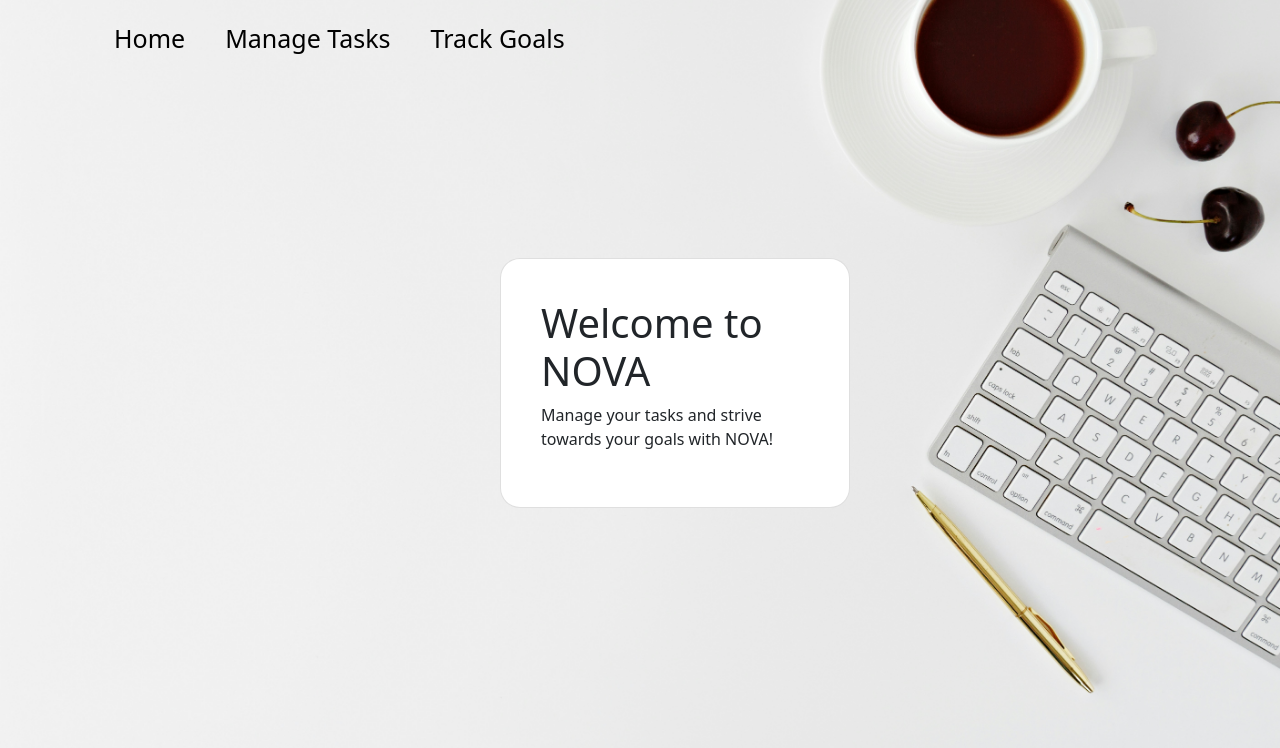
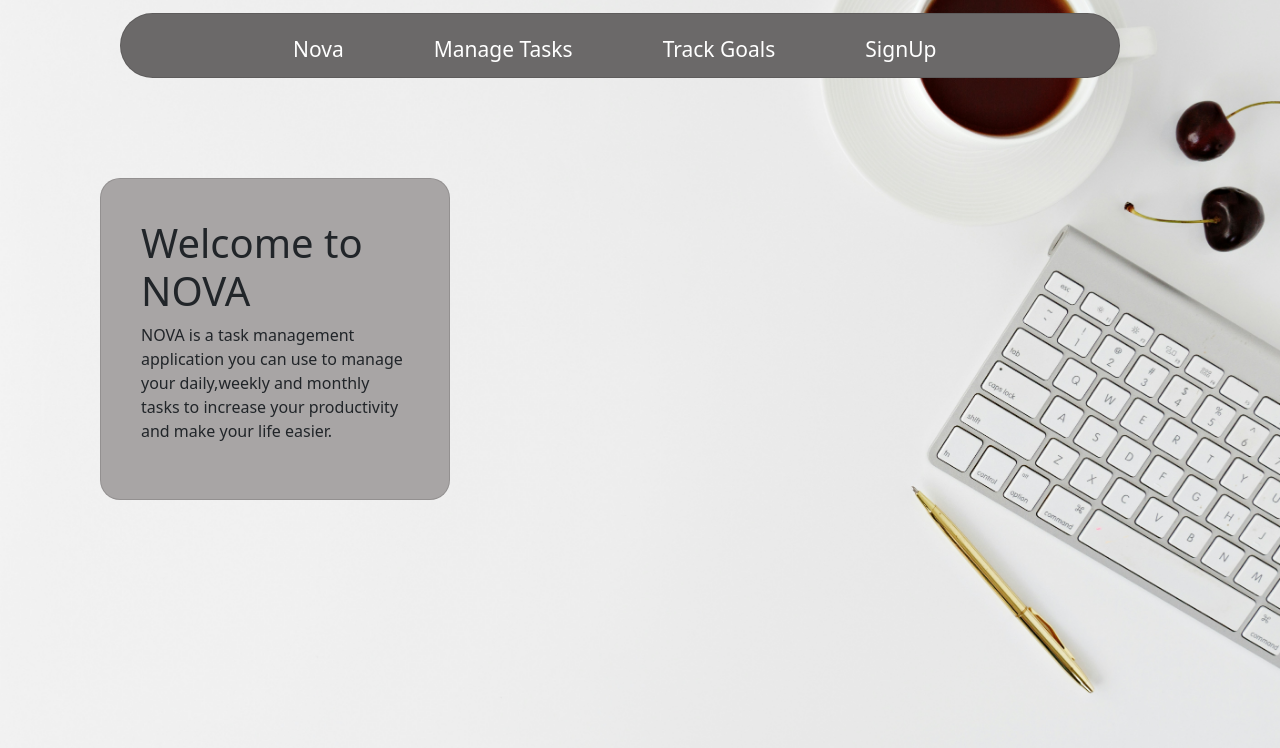
Before and after one commit to coderobel/NOVA2.0, a Django app: page / in a window 1280 px wide. Shown: the top 748 px of the page. Run offline with Django 5.2, Linux system fonts and the light colour scheme.

Commit message:
styled base.html and home.html

```diff
--- a/taskmanagement_app/static/taskmanagement_app/css/styles.css
+++ b/taskmanagement_app/static/taskmanagement_app/css/styles.css
@@ -9,24 +9,52 @@ body {
     background-attachment: fixed;
     background-position: center center;
 }
-#nav {
+header {
+    display: flex;
+    flex-direction: row;
+}
+h1 {
+    display: inline;
+}
+
+nav ul {
     margin-top: 20px;
     display: flex;
     flex-direction: row;
     list-style: none;
 }
-.navlink {
-    color:black;
-    margin-right: 40px;
-    font-size: 25px;
+nav li {
+    float: left;
+}
+nav li a{
+    color:white;
+    margin-right: 90px;
+    font-size: 21px;
     font-weight:500;
     text-decoration: none;
 }
 
-.card {
+nav li a:hover {
+    color: #9292ef;
+    font-size: 23px;
+    transition-duration: 0.5s;
+}
+#card {
+    background-color: rgb(168, 165, 165);
     padding: 40px;
     width: 350px;
     border-radius: 20px;
-    margin-top: 200px;
-    margin-left: 500px;
+    margin-top: 100px;
+    margin-left: 100px;
 }
+#Nova-h1 {
+    margin-left: 140px;
+}
+#nav {
+    margin-top: 13px;
+    margin-left: 120px;
+    background-color:rgb(107, 105, 105);
+    height: 65px;
+    width: 1000px;
+    border-radius: 50px;
+}
--- a/taskmanagement_app/templates/taskmanagement_app/base.html
+++ b/taskmanagement_app/templates/taskmanagement_app/base.html
@@ -10,17 +10,20 @@
   </head>
 
   <body>
-    <header>
-        <nav class="container">
-            <ul id="nav">
+    <header class="card" id="nav">
+        <nav>
+            <ul>
                 <li>
-                    <a href="{% url 'taskmanagement_app:home' %}" class="navlink">Home</a>
+                    <a href="{% url 'taskmanagement_app:home' %}" id="Nova-h1">Nova</a>
                 </li>
                 <li>
-                    <a href="{% url 'taskmanagement_app:tasks' %}" class="navlink">Manage Tasks</a>
+                    <a href="{% url 'taskmanagement_app:tasks' %}">Manage Tasks</a>
                 </li>
                 <li>
-                    <a href="#" class="navlink">Track Goals</a>
+                    <a href="#">Track Goals</a>
+                </li>
+                <li>
+                    <a href="#">SignUp</a>
                 </li>
             </ul>
         </nav>
--- a/taskmanagement_app/templates/taskmanagement_app/home.html
+++ b/taskmanagement_app/templates/taskmanagement_app/home.html
@@ -1,7 +1,7 @@
 {% extends 'taskmanagement_app/base.html' %}
 {% block content %}
-    <div class="card">
+    <div class="card" id="card">
         <h1>Welcome to NOVA</h1>
-        <p>Manage your tasks and strive towards your goals with NOVA!</p>
+        <p>NOVA is a task management application you can use to manage your daily,weekly and monthly tasks to increase your productivity and make your life easier.</p>
     </div>
 {% endblock content %}
--- a/taskmanagement_app/templates/taskmanagement_app/task.html
+++ b/taskmanagement_app/templates/taskmanagement_app/task.html
@@ -1,6 +1,6 @@
 {% extends 'taskmanagement_app/base.html' %}
 {% block content %}
-<div class="card">
+<div class="card" id="card">
     <h1>Task - {{task.title}}</h1>
     <h4>Description : {{task.description}}</h4>
     <h4>Date of Assignment : {{task.date_assigned}}</h4>
--- a/taskmanagement_app/templates/taskmanagement_app/tasks.html
+++ b/taskmanagement_app/templates/taskmanagement_app/tasks.html
@@ -1,6 +1,6 @@
 {% extends 'taskmanagement_app/base.html' %}
 {% block content %}
-  <div class="card">
+  <div class="card" id="card">
     <h1>Your Tasks</h1>
     {% for task in tasks %}
         <ol>
```
